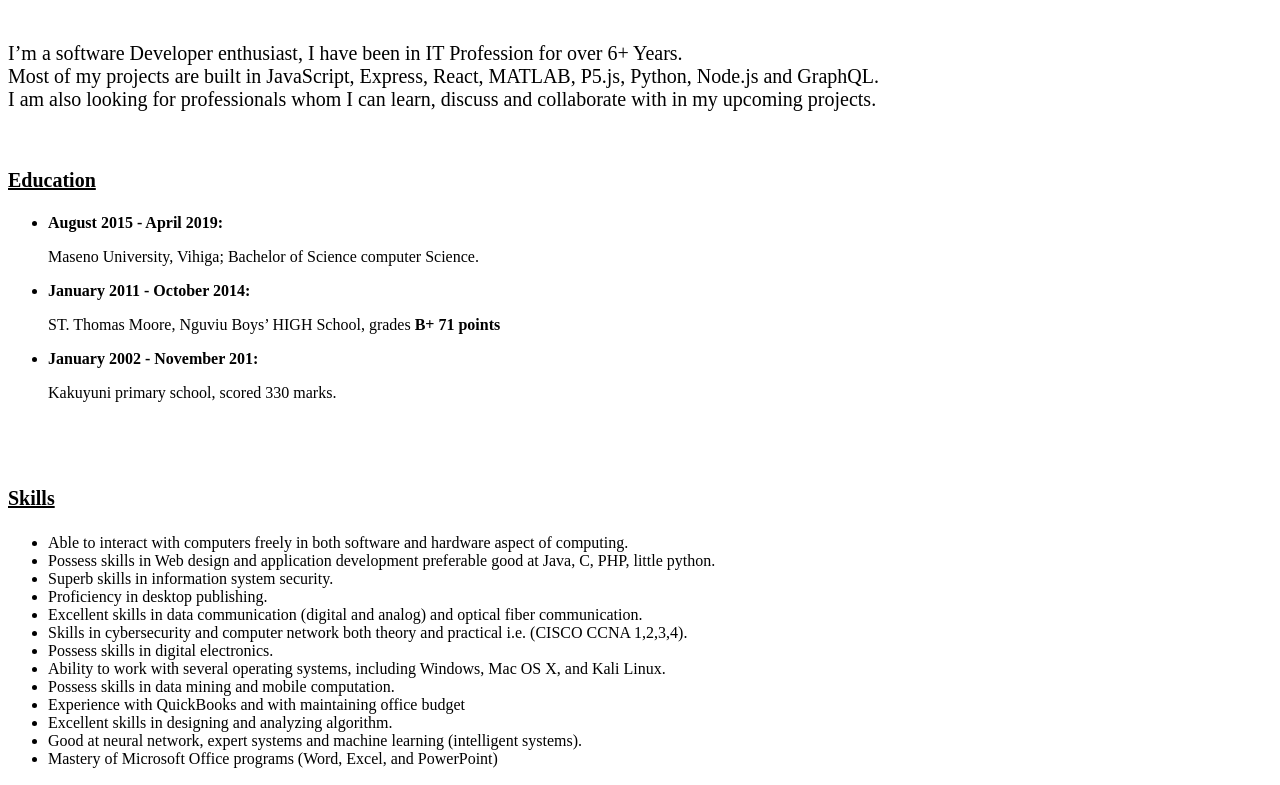
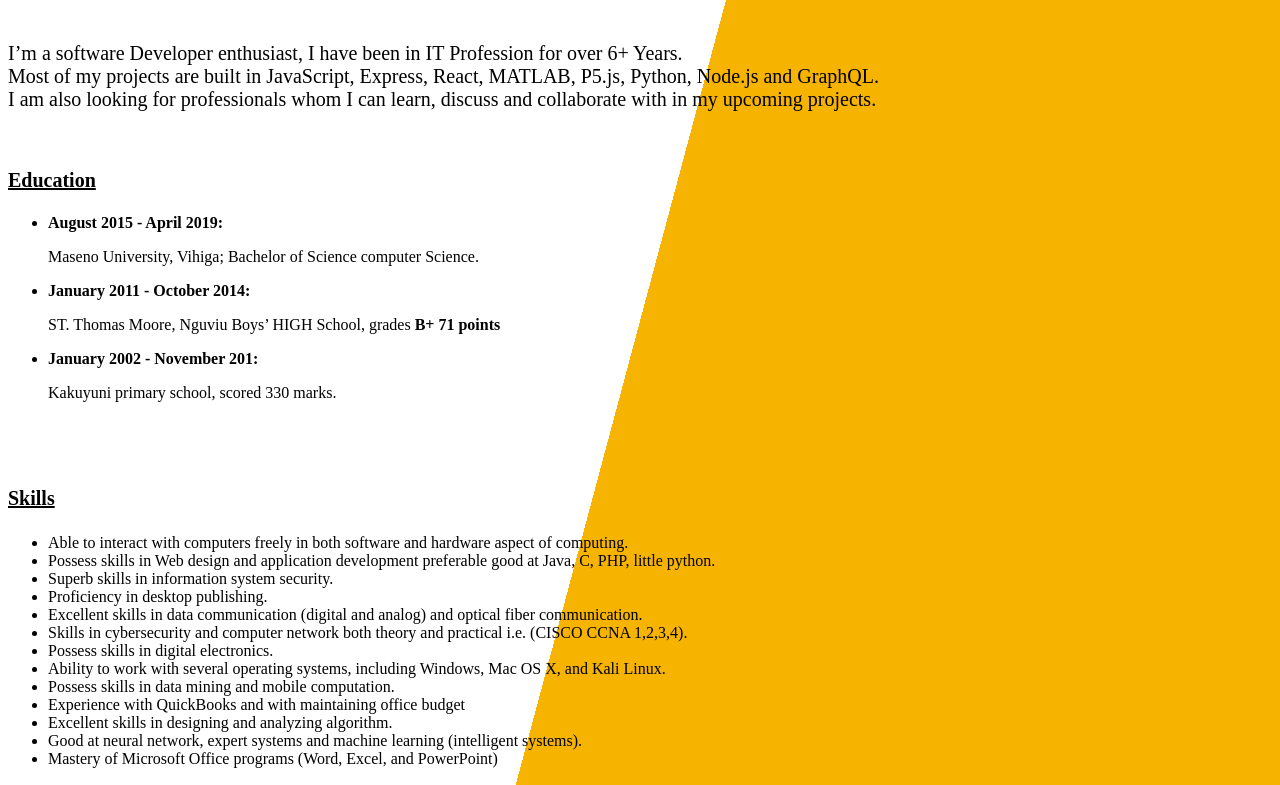
Before and after one commit to danielmuthama/my_portfolio, a plain HTML site: page about.html in a window 1280 px wide. Shown: the part 282-1067 px from the top of the page. Drawn offline with Linux system fonts and the light colour scheme.

Commit message:
updating the background color

```diff
--- a/about.html
+++ b/about.html
@@ -9,7 +9,7 @@
 <link rel="stylesheet" href="style.css">
 <link rel="stylesheet" href="images/">
 
-<body>
+<body class = "bgcolor">
         <!-- logo section -->
   <div>
     <img src="images/image1.jpg" class="logo" alt="logo">
--- a/style.css
+++ b/style.css
@@ -113,3 +113,6 @@ h4 {
     position: absolute;
     top: 60%;
 }
+.bgcolor {
+    background: linear-gradient(105deg, white 50%, #F6B400 0%);
+}
```
Also changed, not shown: projects.html (+1 -1 lines).
